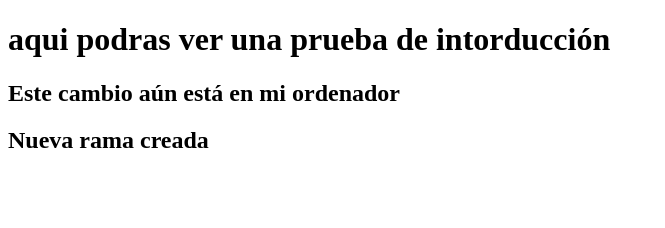
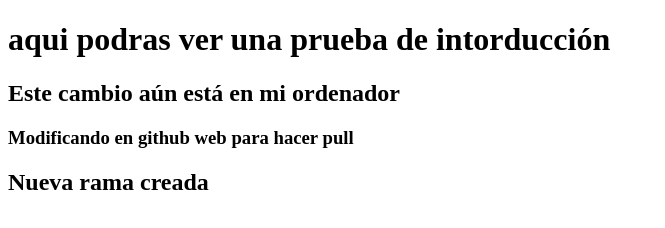
Before and after one commit to hall9zeha/Ejercicios, a plain HTML site: page Index.html in a window 1280 px wide. Shown: the whole page, without its empty margins (0-665 px from the left). Drawn offline with Linux system fonts and the light colour scheme.

Commit message:
Update Index.html

```diff
--- a/Index.html
+++ b/Index.html
@@ -7,6 +7,7 @@
 <body>
 <h1>aqui podras ver una prueba de intorducción</h1>
 <h2>Este cambio aún está en mi ordenador</h2>
+    <h3>Modificando en github web para hacer pull</h3>
 <h2>Nueva rama creada</h2>
 </body>
 </html>
```
